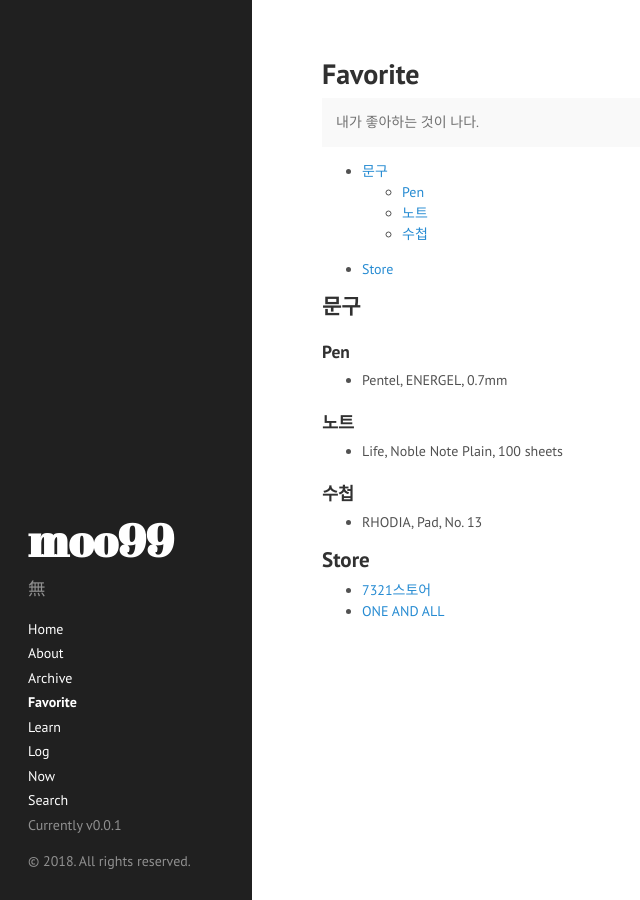
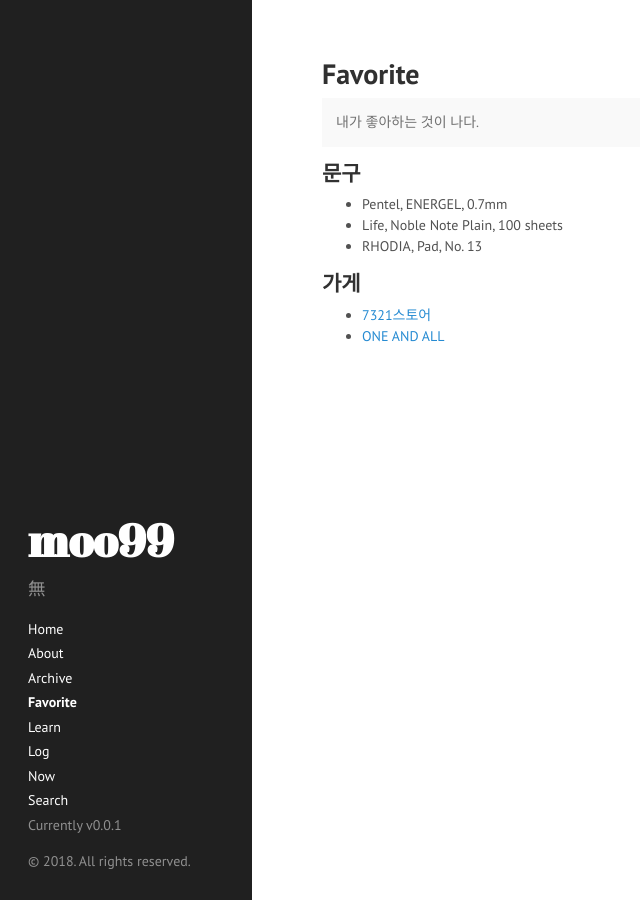
Before and after one commit to walterkwon/BAK_moo99.github.io, a Jekyll site: the page built from favorite.md, in a window 1280 px wide. Shown: the whole page, without its empty margins (0-640 px from the left). Built offline with Jekyll 4.4.1, drawn with Linux system fonts in a browser that asks for light colours.

Commit message:
페이지 업데이트

```diff
--- a/favorite.md
+++ b/favorite.md
@@ -7,20 +7,11 @@ title: Favorite
 내가 좋아하는 것이 나다.
 </p>
 
-
-- TOC
-{:toc}
-
 ## 문구
-### Pen
 * Pentel, ENERGEL, 0.7mm
-
-### 노트
 * Life, Noble Note Plain, 100 sheets
-
-### 수첩
 * RHODIA, Pad, No. 13
 
-## Store
+## 가게
 * [7321스토어](http://7321store.com)
 * [ONE AND ALL](http://oneand-all.com/)
```
